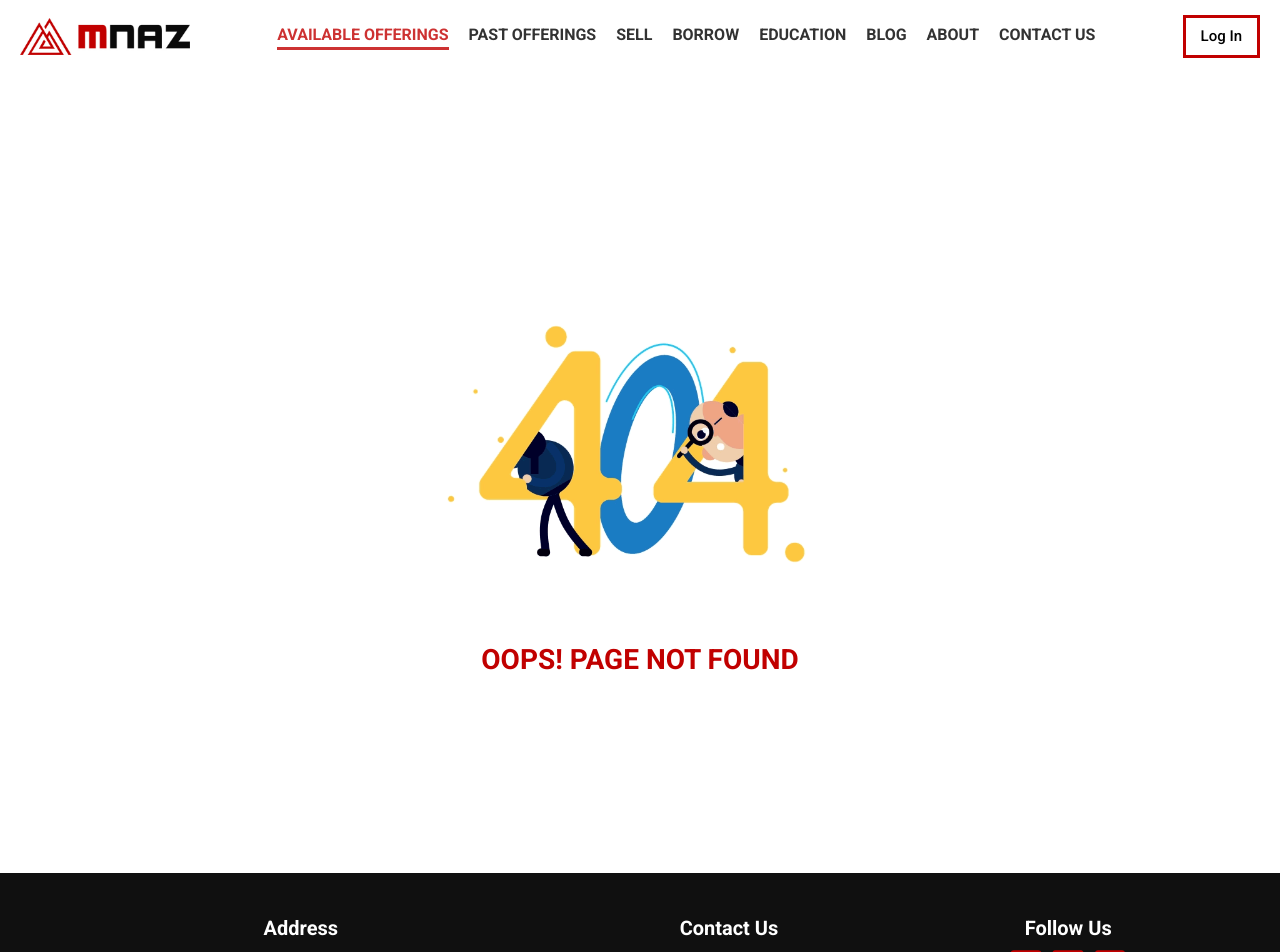
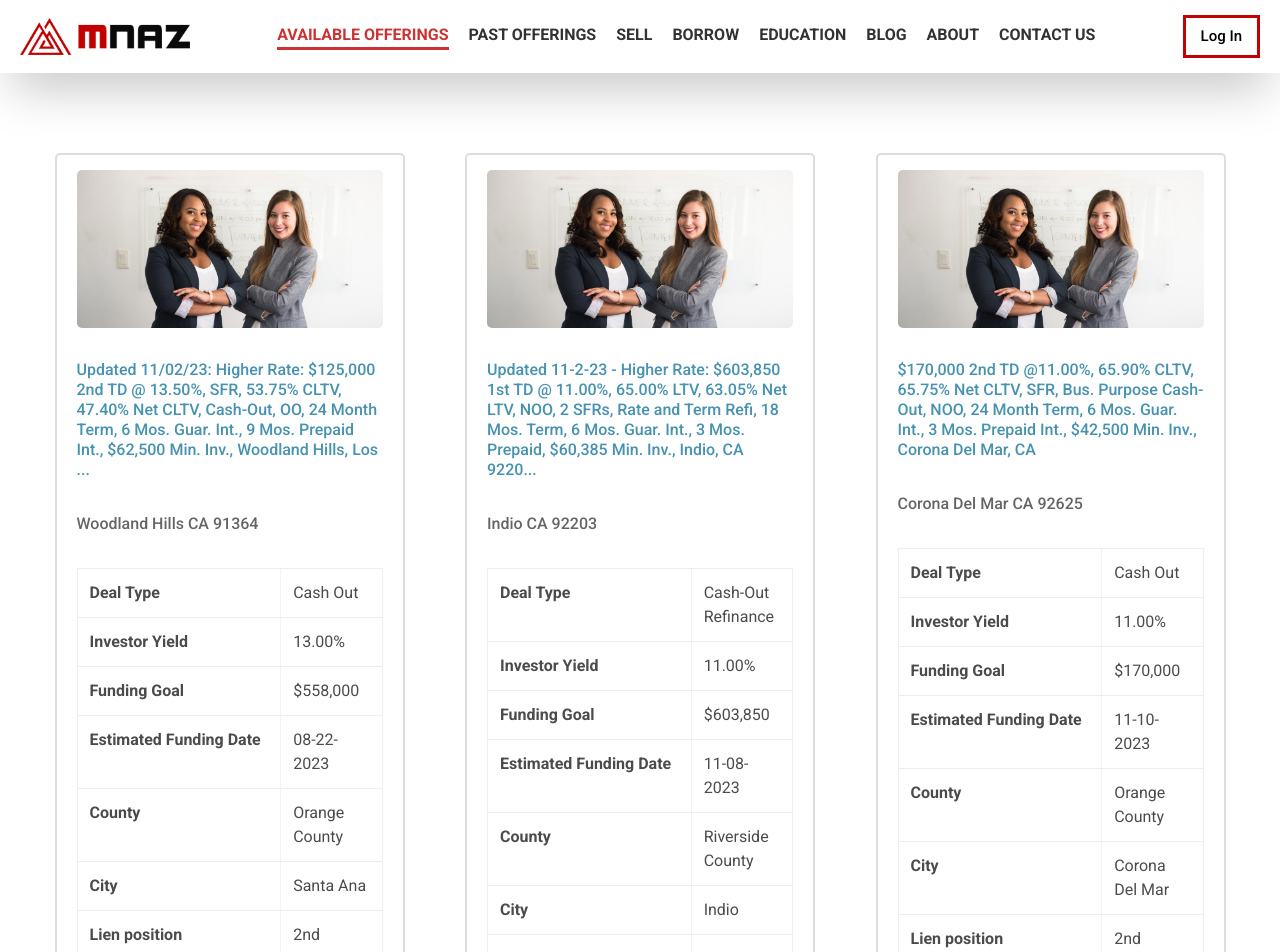
Before and after one commit to M-Alam116/mnaz, a Next.js app: page /available-offerings in a window 1280 px wide. Before the commit this address had no page. Shown: the top 952 px of the page. Built offline with nearby package versions, Linux system fonts and the light colour scheme.

Commit message:
available offerings page completed

```diff
--- /dev/null
+++ b/components/OfferingCard.js
@@ -0,0 +1,98 @@
+import Image from "next/image";
+function OfferingCard({ data }) {
+  return (
+    <div className="flex flex-col gap-[2rem] w-full max-w-[350px] border-[2px] border-grayColor rounded-[5px] py-[15px] px-[20px]">
+      <Image
+        src={data.image}
+        width={500}
+        height={400}
+        alt=""
+        className="w-full h-auto rounded-[5px]"
+      />
+      <p className="text-[#4792b0] leading-[20px] text-[16px] font-[500]">
+        {data.info}
+      </p>
+      <span className="text-[16px] font-[500] opacity-60">{data.address}</span>
+      <div className="">
+        <div className="w-full grid grid-cols-3 border-[1.5px] border-grayColor border-opacity-50">
+          <div className="w-full col-span-2 p-[12px] font-[600] opacity-70">
+            Deal Type
+          </div>
+          <div className="col-span-1 border-l-[1.5px] border-grayColor border-opacity-50 p-[12px] opacity-70">
+            {data.dealType}
+          </div>
+        </div>
+        <div className="w-full grid grid-cols-3 border-[1.5px] border-t-0 border-grayColor border-opacity-50">
+          <div className="w-full col-span-2 p-[12px] font-[600] opacity-70">
+            Investor Yield
+          </div>
+          <div className="col-span-1 border-l-[1.5px] border-grayColor border-opacity-50 p-[12px] opacity-70">
+            {data.investorYield}%
+          </div>
+        </div>
+        <div className="w-full grid grid-cols-3 border-[1.5px] border-t-0 border-grayColor border-opacity-50">
+          <div className="w-full col-span-2 p-[12px] font-[600] opacity-70">
+            Funding Goal
+          </div>
+          <div className="col-span-1 border-l-[1.5px] border-grayColor border-opacity-50 p-[12px] opacity-70">
+            ${data.fundingGoal}
+          </div>
+        </div>
+        <div className="w-full grid grid-cols-3 border-[1.5px] border-t-0 border-grayColor border-opacity-50">
+          <div className="w-full col-span-2 p-[12px] font-[600] opacity-70">
+            Estimated Funding Date
+          </div>
+          <div className="col-span-1 border-l-[1.5px] border-grayColor border-opacity-50 p-[12px] opacity-70">
+            {data.estimatedFundingDate}
+          </div>
+        </div>
+        <div className="w-full grid grid-cols-3 border-[1.5px] border-t-0 border-grayColor border-opacity-50">
+          <div className="w-full col-span-2 p-[12px] font-[600] opacity-70">
+            County
+          </div>
+          <div className="col-span-1 border-l-[1.5px] border-grayColor border-opacity-50 p-[12px] opacity-70">
+            {data.county}
+          </div>
+        </div>
+        <div className="w-full grid grid-cols-3 border-[1.5px] border-t-0 border-grayColor border-opacity-50">
+          <div className="w-full col-span-2 p-[12px] font-[600] opacity-70">
+            City
+          </div>
+          <div className="col-span-1 border-l-[1.5px] border-grayColor border-opacity-50 p-[12px] opacity-70">
+            {data.city}
+          </div>
+        </div>
+        <div className="w-full grid grid-cols-3 border-[1.5px] border-t-0 border-grayColor border-opacity-50">
+          <div className="w-full col-span-2 p-[12px] font-[600] opacity-70">
+            Lien position
+          </div>
+          <div className="col-span-1 border-l-[1.5px] border-grayColor border-opacity-50 p-[12px] opacity-70">
+            {data.lienPosition}
+          </div>
+        </div>
+        <div className="w-full grid grid-cols-3 border-[1.5px] border-t-0 border-grayColor border-opacity-50">
+          <div className="w-full col-span-2 p-[12px] font-[600] opacity-70">
+            Property type
+          </div>
+          <div className="col-span-1 border-l-[1.5px] border-grayColor border-opacity-50 p-[12px] opacity-70">
+            {data.propertyType}
+          </div>
+        </div>
+      </div>
+      <div className="flex flex-col gap-[10px]">
+        <h2 className="text-[18px] font-[500] opacity-50">
+          Pledged <span>{data.pledged}%</span>
+        </h2>
+        <div className="bg-grayColor w-full h-[1rem] flex items-center px-[5px] rounded-[2px]">
+          <div className="bg-secondaryColor h-[60%] w-[50%] rounded-[2px]"></div>
+        </div>
+        <div className="flex justify-between gap-[10px] mt-[1rem]">
+          <button className="btn rounded-[5px] bg-blueColor">Follow</button>
+          <button className="btn rounded-[5px]">Pledge Today</button>
+        </div>
+      </div>
+    </div>
+  );
+}
+
+export default OfferingCard;
--- /dev/null
+++ b/data/offeringData.js
@@ -0,0 +1,92 @@
+export const offeringData = [
+  {
+    id: 1,
+    image: "/images/hero.jpg",
+    info: "Updated 11/02/23: Higher Rate: $125,000 2nd TD @ 13.50%, SFR, 53.75% CLTV, 47.40% Net CLTV, Cash-Out, OO, 24 Month Term, 6 Mos. Guar. Int., 9 Mos. Prepaid Int., $62,500 Min. Inv., Woodland Hills, Los ...",
+    address: "Woodland Hills CA 91364",
+    dealType: "Cash Out",
+    investorYield: "13.00",
+    fundingGoal: "558,000",
+    estimatedFundingDate: "08-22-2023",
+    county: "Orange County",
+    city: "Santa Ana",
+    lienPosition: "2nd",
+    propertyType: "Single Family Res",
+    pledged: "30",
+  },
+  {
+    id: 2,
+    image: "/images/hero.jpg",
+    info: "Updated 11-2-23 - Higher Rate: $603,850 1st TD @ 11.00%, 65.00% LTV, 63.05% Net LTV, NOO, 2 SFRs, Rate and Term Refi, 18 Mos. Term, 6 Mos. Guar. Int., 3 Mos. Prepaid, $60,385 Min. Inv., Indio, CA 9220...",
+    address: "Indio CA 92203",
+    dealType: "Cash-Out Refinance",
+    investorYield: "11.00",
+    fundingGoal: "603,850",
+    estimatedFundingDate: "11-08-2023",
+    county: "Riverside County",
+    city: "Indio",
+    lienPosition: "1st",
+    propertyType: "Single Family Res",
+    pledged: "90",
+  },
+  {
+    id: 3,
+    image: "/images/hero.jpg",
+    info: "$170,000 2nd TD @11.00%, 65.90% CLTV, 65.75% Net CLTV, SFR, Bus. Purpose Cash-Out, NOO, 24 Month Term, 6 Mos. Guar. Int., 3 Mos. Prepaid Int., $42,500 Min. Inv., Corona Del Mar, CA",
+    address: "Corona Del Mar CA 92625",
+    dealType: "Cash Out",
+    investorYield: "11.00",
+    fundingGoal: "170,000",
+    estimatedFundingDate: "11-10-2023",
+    county: "Orange County",
+    city: "Corona Del Mar",
+    lienPosition: "2nd",
+    propertyType: "Single Family Res",
+    pledged: "100",
+  },
+  {
+    id: 4,
+    image: "/images/hero.jpg",
+    info: "10/31 UPDATE: LOWER LTV & HIGHER RATE - $990,000 2nd TD @ 15.00%, 53.37% CLTV, 52.07% Net CLTV, SFR, Bus. Purpose Cash-Out, NOO, 12 Mos. Term, 12 Mos. Guar. Int., 6 Mos. Prepaid Int., $49,500 Min. Inv...",
+    address: "Los Angeles CA 90068",
+    dealType: "Cash-Out Refinance",
+    investorYield: "15.00",
+    fundingGoal: "990,000",
+    estimatedFundingDate: "11-03-2023",
+    county: "Los Angeles County",
+    city: "Los Angeles",
+    lienPosition: "2nd",
+    propertyType: "Single Family Res",
+    pledged: "0",
+  },
+  {
+    id: 5,
+    image: "/images/hero.jpg",
+    info: "11/01/23: Higher Rate: $954,250 1st TD @ 15.50%, SFRs, 55.00% ARV LTV, 7.50% Net LTV, Funds Control, NOO, 12 Mos. Term, 6 Mos. Guar., 6 Mos. Prepaid, Min. Inv. $47,713, Chula Vista, San Diego County, ...",
+    address: "Chula Vista CA 91911",
+    dealType: "Construction",
+    investorYield: "15.50",
+    fundingGoal: "954,250",
+    estimatedFundingDate: "11-07-2023",
+    county: "San Diego County",
+    city: "Chula Vista",
+    lienPosition: "1st",
+    propertyType: "Single Family Res",
+    pledged: "100",
+  },
+  {
+    id: 6,
+    image: "/images/hero.jpg",
+    info: "$3,240,000 1st TD @ 14.00%, 60.00% LTV, 58.45% Net LTV, NOO, Hotel, Rate/Term Refi, 24 Mos. Term, 2 Mos. Prepaid Int., 6 Mos. Guar. Int., $108,000 Min. Inv., Palm Springs, CA 92262",
+    address: "Palm Springs CA 92262",
+    dealType: "Rate and Term Refinance",
+    investorYield: "14.00",
+    fundingGoal: "3,240,000",
+    estimatedFundingDate: "11-10-2023",
+    county: "Riverside County",
+    city: "Palm Springs",
+    lienPosition: "1st",
+    propertyType: "Hotel",
+    pledged: "0",
+  },
+];
--- a/layout/Header.js
+++ b/layout/Header.js
@@ -16,7 +16,7 @@ export default function Header() {
       className="container sticky top-0 z-[999999]"
       ref={headerRef}
     >
-      <div className="bg-white text-[18px] py-[15px] px-5">
+      <div className="bg-white text-[18px] py-[15px] px-5 shadow-2xl">
         <div className="flex justify-between items-center gap-[10px]">
           {/* ========== logo ============ */}
           <div>
--- /dev/null
+++ b/pages/available-offerings/index.js
@@ -0,0 +1,13 @@
+import OfferingCard from "@/components/OfferingCard";
+import { offeringData } from "../../data/offeringData";
+export default function AvailableOfferings() {
+  return (
+    <div className="container">
+      <div className="flex flex-wrap gap-4 w-full justify-evenly py-[3rem] md:py-[5rem] px-[10px]">
+        {offeringData.map((data) => (
+          <OfferingCard key={data.id} data={data} />
+        ))}
+      </div>
+    </div>
+  );
+}
```
